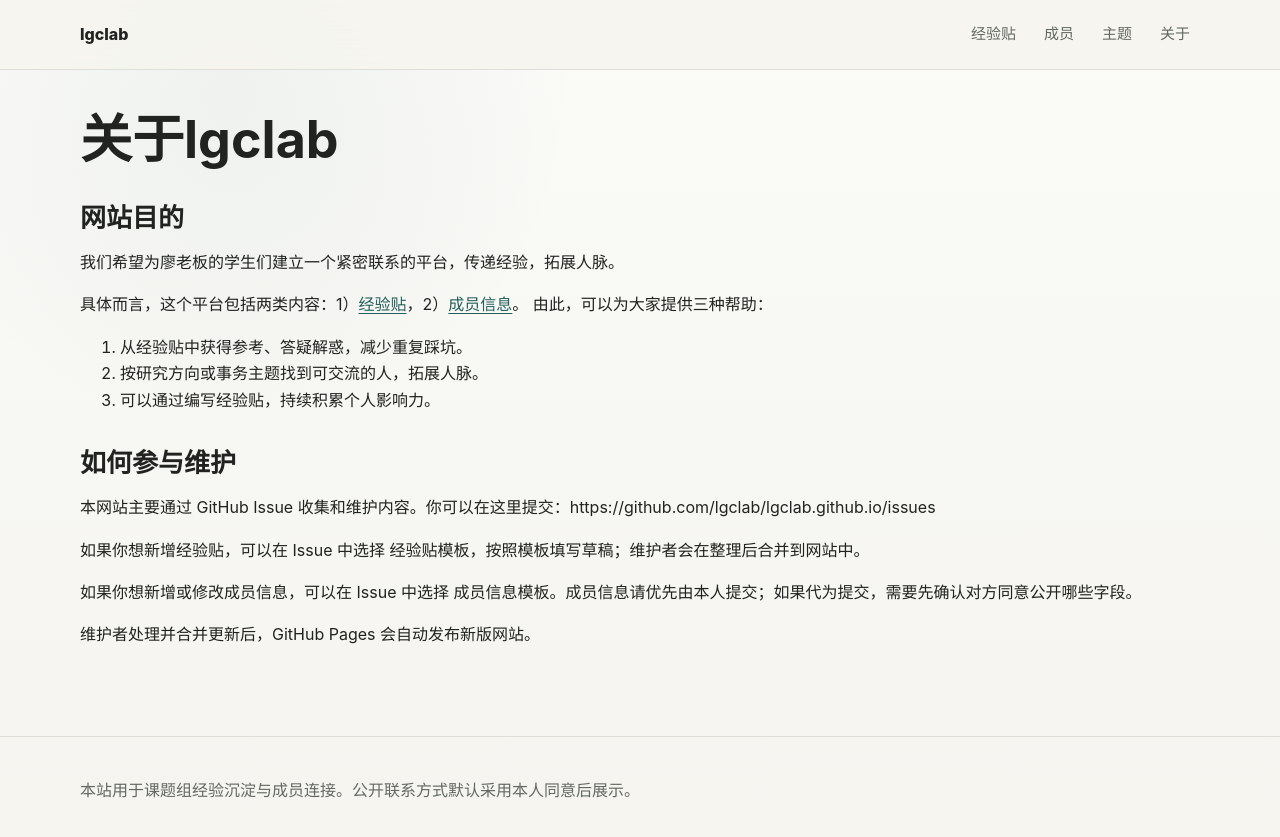
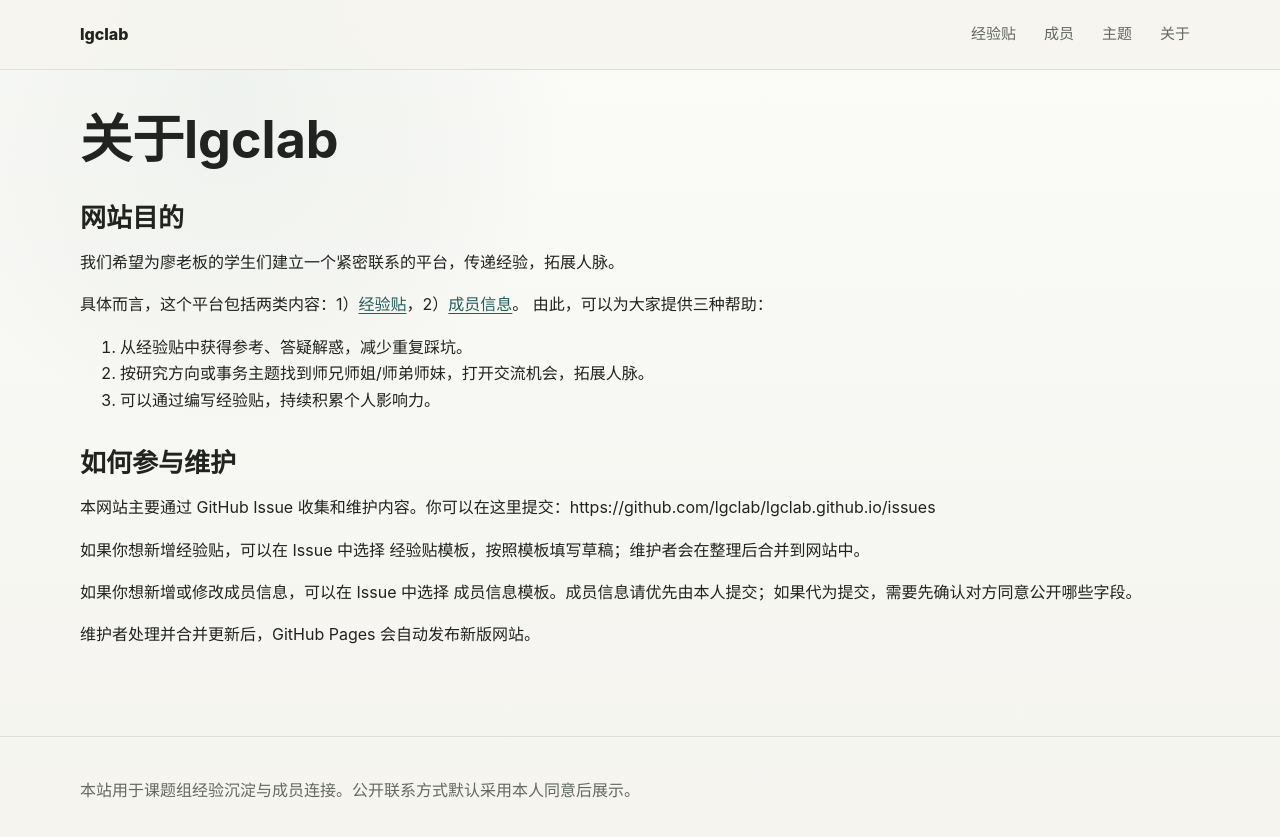
Before and after one commit to lgclab/lgclab.github.io, a Jekyll site: the page built from about.md, in a window 1280 px wide. Shown: the top 837 px of the page. Built offline with Jekyll 4.4.1, drawn with Linux system fonts in a browser that asks for light colours.

Commit message:
Update networking description in about.md
Refine the wording for networking opportunities in the content.

```diff
--- a/about.md
+++ b/about.md
@@ -11,7 +11,7 @@ permalink: /about/
 由此，可以为大家提供三种帮助：
 
 1. 从经验贴中获得参考、答疑解惑，减少重复踩坑。
-2. 按研究方向或事务主题找到可交流的人，拓展人脉。
+2. 按研究方向或事务主题找到师兄师姐/师弟师妹，打开交流机会，拓展人脉。
 3. 可以通过编写经验贴，持续积累个人影响力。
 
 ## 如何参与维护
```
